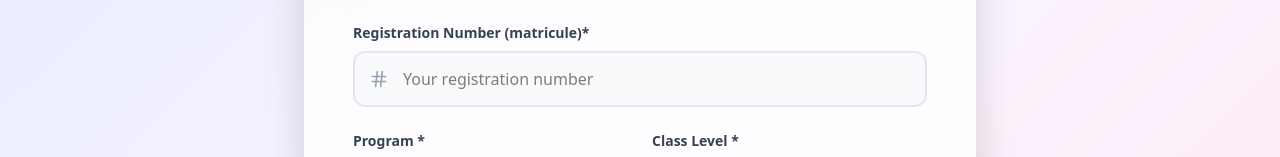
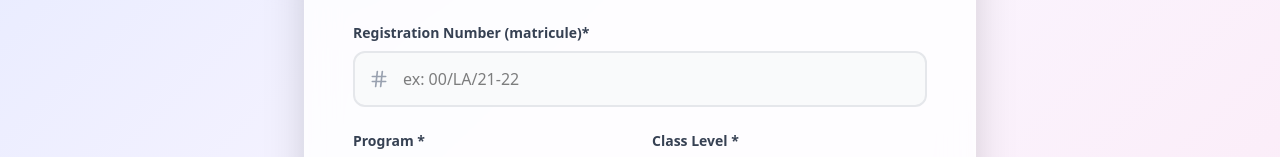
Before and after one commit to Gionnah/dsa_front, a Next.js app: page /register in a window 1280 px wide. Shown: the part 490-647 px from the top of the page. Built offline with nearby package versions, Linux system fonts and the light colour scheme.

Commit message:
edit nginxe

```diff
--- a/components/RegisterForm.tsx
+++ b/components/RegisterForm.tsx
@@ -255,7 +255,7 @@ function RegisterContent() {
                   value={formData.registrationNumber}
                   onChange={handleChange}
                   className="block w-full pl-12 pr-4 py-3.5 border-2 border-gray-200 rounded-xl focus:outline-none focus:ring-2 focus:ring-blue-500 focus:border-transparent transition-all duration-200 bg-gray-50 hover:bg-white"
-                  placeholder="Your registration number"
+                  placeholder="ex: 00/LA/21-22"
                 />
               </div>
             </div>
@@ -278,9 +278,9 @@ function RegisterContent() {
                   >
                     <option value="">Select Program</option>
                     <option value="Common Core">Common Core</option>
-                    <option value="Artificial Intelligence">Intelligence Artificielle</option>
-                    <option value="Network Administration">Administration Réseau</option>
-                    <option value="Software Engineering">Génie Logiciel</option>
+                    <option value="Artificial Intelligence">Artificial Intelligence</option>
+                    <option value="Network Administration">Administration Network</option>
+                    <option value="Software Engineering">Software Engineering</option>
                   </select>
                   <div className="absolute right-4 top-1/2 transform -translate-y-1/2 pointer-events-none">
                     <svg className="w-5 h-5 text-gray-400" fill="none" stroke="currentColor" viewBox="0 0 24 24">
```
Also changed, not shown: 1 other file (tests, documents, lock files or other folders).
